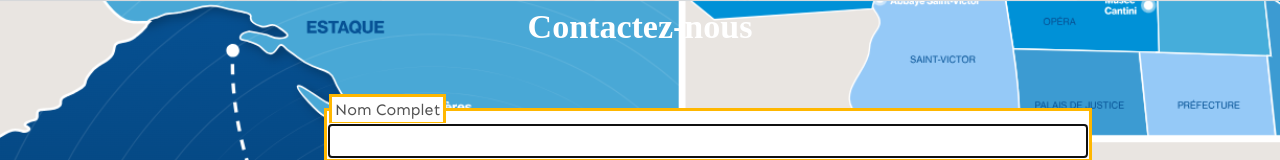
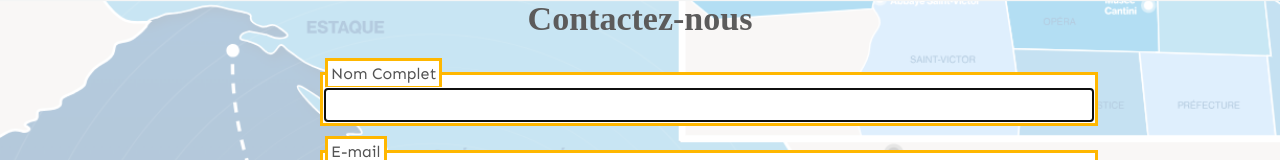
Before and after one commit to vanny-laure-lamorte/ville-marseille, a plain HTML site: page marseille6.html in a window 1280 px wide. Shown: the top 160 px of the page. Drawn offline with Linux system fonts and the light colour scheme.

Commit message:
améliorer background

```diff
--- a/marseille6.css
+++ b/marseille6.css
@@ -1,10 +1,26 @@
+
+main {
+   position: relative;
+}
+
 body {
+    margin: 0;
+}
+
+main::before {
+    content: "";
+    position: absolute;
+    top: 0;
+    left: 0;
+    width: 100%;
+    height: 100%;
     background-image: url(images/marseille-background.png);
     background-attachment: fixed;
     background-size: cover;
     background-position: center;
+    opacity: 0.3;
+    z-index: -2;
 }
-
 
 fieldset {
     border: 3px solid #ffb700;
@@ -19,16 +35,16 @@ legend {
     background-color: white;
 }
 .form-titre {
-    margin-top: 0;
+    margin: 0;
     text-align: center;
     padding-bottom: 20px;
-    color: white;
+    color: #5c5b5b;
     font-size: 34px;
 }
 
 .formulaire {
     color: #535353;
-    font-weight: 00;
+    font-weight: 400;
     font-family: 'Sen', sans-serif;;
     display: flex;
     flex-wrap: wrap;
--- a/marseille6.html
+++ b/marseille6.html
@@ -13,8 +13,9 @@
 
 
     </header>
+
 <main>
-
+    <div>
     <h2 class="form-titre">Contactez-nous</h2>
 
     <div class="formulaire">
@@ -56,6 +57,7 @@
         </div><br>
 
         <input type="submit" value="Envoyer" class="envoyer" />
+    </div>
 
 </main>
 
```
